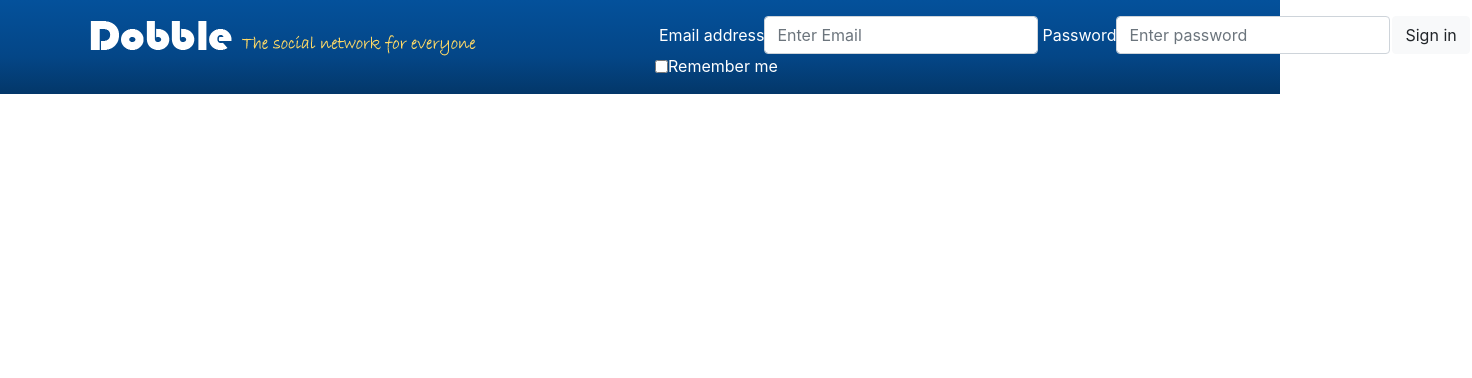
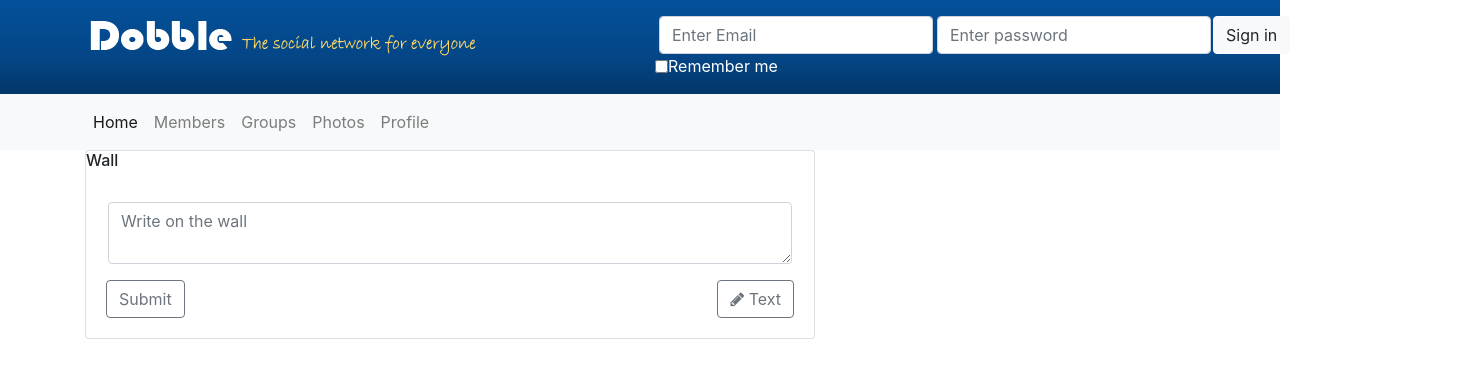
Before and after one commit to tazmanNZ/social-network-front-end, a website: page src/index.html in a window 1280 px wide. Shown: the whole page, 1472 px wide, since content can reach past the window. Drawn offline with Linux system fonts and the light colour scheme.

Commit message:
added nav and started creating the wall

```diff
--- a/src/index.html
+++ b/src/index.html
@@ -13,6 +13,7 @@
 </head>
 
 <body>
+  <!-- Banner accross top of site (header) -->
   <header>
     <div class="container">
       <div class="row">
@@ -24,11 +25,11 @@
           <form class="form-inline">
             <div class="form-group">
               <div class="form-group">
-                <label for="exampleinputemail">Email address</label>
+                <label class="sr-only"for="exampleinputemail">Email address</label>
                 <input type="email" class="form-control" id="exampleinputemail" placeholder="Enter Email">
               </div>
               <div class="form-group">
-                <label for="exampleinputpassword">Password</label>
+                <label class="sr-only" for="exampleinputpassword">Password</label>
                 <input type="password" class="form-control" id="exampleinputpassword" placeholder="Enter password">
               </div>
               <button type="submit" class="btn btn-light">Sign in</button>
@@ -43,6 +44,68 @@
       </div>
     </div>
   </header>
+
+<!-- Navagation for site -->
+  <nav class="navbar navbar-expand-md navbar-light bg-light">
+    <div class="container">
+      <button class="navbar-toggler" type="button" data-toggle="collapse" data-target="#navbarsExample09" aria-controls="navbarsExample09" aria-expanded="false" aria-label="Toggle navagation">
+        <span class="navbar-toggler-icon"></span>
+      </button>
+      <div class="collapse navbar-collapse" id="navbarsExample09">
+        <ul class="nav navbar-nav">
+          <li class="active">
+            <a href="index.html" class="nav-link">Home</a>
+          </li>
+          <li>
+            <a href="members.html" class="nav-link">Members</a>
+          </li>
+          <li>
+            <a href="groups.html" class="nav-link">Groups</a>
+          </li>
+          <li>
+            <a href="photos.html" class="nav-link">Photos</a>
+          </li>
+          <li>
+            <a href="profile.html" class="nav-link">Profile</a>
+          </li>
+        </ul>
+      </div>
+    </div>
+  </nav>
+
+  <!-- Main content of page -->
+  <section>
+    <div class="container">
+      <div class="row">
+        <div class="col-lg-8">
+          <div class="card">
+            <div class="card-heading">
+              <h6 class="card-title">Wall</h6>
+            </div>
+            <div class="card-body">
+              <form>
+                <div class="form-group">
+                  <textarea class="form-control" placeholder="Write on the wall"></textarea>
+                </div>
+
+                <button type="submit" class="btn btn-outline-secondary">Submit</button>
+                <div class="float-right">
+                  <div class="btn-group">
+                    <button type="button" class="btn btn-outline-secondary">
+                      <i class="fa fa-pencil"></i> Text
+                    </button>
+
+                  </div>
+                </div>
+              </form>
+            </div>
+          </div>
+        </div>
+      </div>
+    </div>
+
+  </section>
+
   <!-- Optional JavaScript -->
   <!-- jQuery first, then Popper.js, then Bootstrap JS -->
   <script src="/js/jquery.min.js"></script>
```
